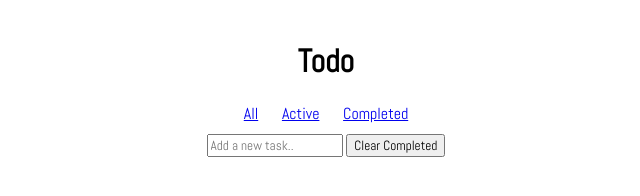
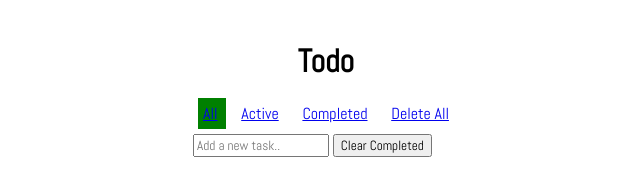
Before and after one commit to haakensonb/todo_app, a plain HTML site: page index.html in a window 1280 px wide. Shown: the whole page, without its empty margins (314-954 px from the left). Drawn offline with Linux system fonts and the light colour scheme.

Commit message:
Added delete all li

```diff
--- a/index.html
+++ b/index.html
@@ -1,6 +1,7 @@
 <!DOCTYPE html>
 <html>
   <head>
+    <link rel="stylesheet" href="https://maxcdn.bootstrapcdn.com/font-awesome/4.6.1/css/font-awesome.min.css">
     <link  rel="stylesheet" type="text/css" href="./style.css">
     <link href="https://fonts.googleapis.com/css?family=Abel" rel="stylesheet">
     <title>Todo App</title>
@@ -12,7 +13,7 @@
         <h1>Todo</h1>
           <div>
             <ul class="filters">
-              <li>
+              <li class="complete">
                 <a id="all" href="#">All</a>
               </li>
               <li>
@@ -20,6 +21,9 @@
               </li>
               <li>
                 <a id="completed" href="#">Completed</a>
+              </li>
+              <li>
+                <a id='delete' href="#">Delete All</a>
               </li>
             </ul>
           </div>
```
